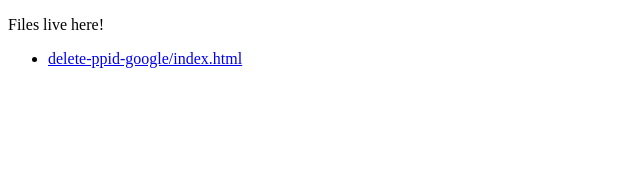
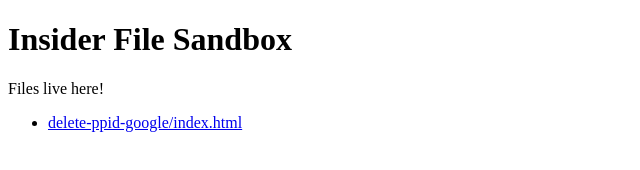
Before and after one commit to businessinsider/file-sandbox, a website: page dist/index.html in a window 1280 px wide. Shown: the whole page, without its empty margins (0-640 px from the left). Drawn offline with Linux system fonts and the light colour scheme.

Commit message:
EC-5263 - shell scripting if statements strike again

```diff
--- a/dist/index.html
+++ b/dist/index.html
@@ -4,6 +4,7 @@
   <title>Experience File Sandbox</title>
 </head>
 <body>
+  <h1>Insider File Sandbox</h1>
   <p>Files live here!</p>
   <ul>
     <li><a href="delete-ppid-google/index.html">delete-ppid-google/index.html</a></li>
```
Also changed, not shown: 1 other file.
